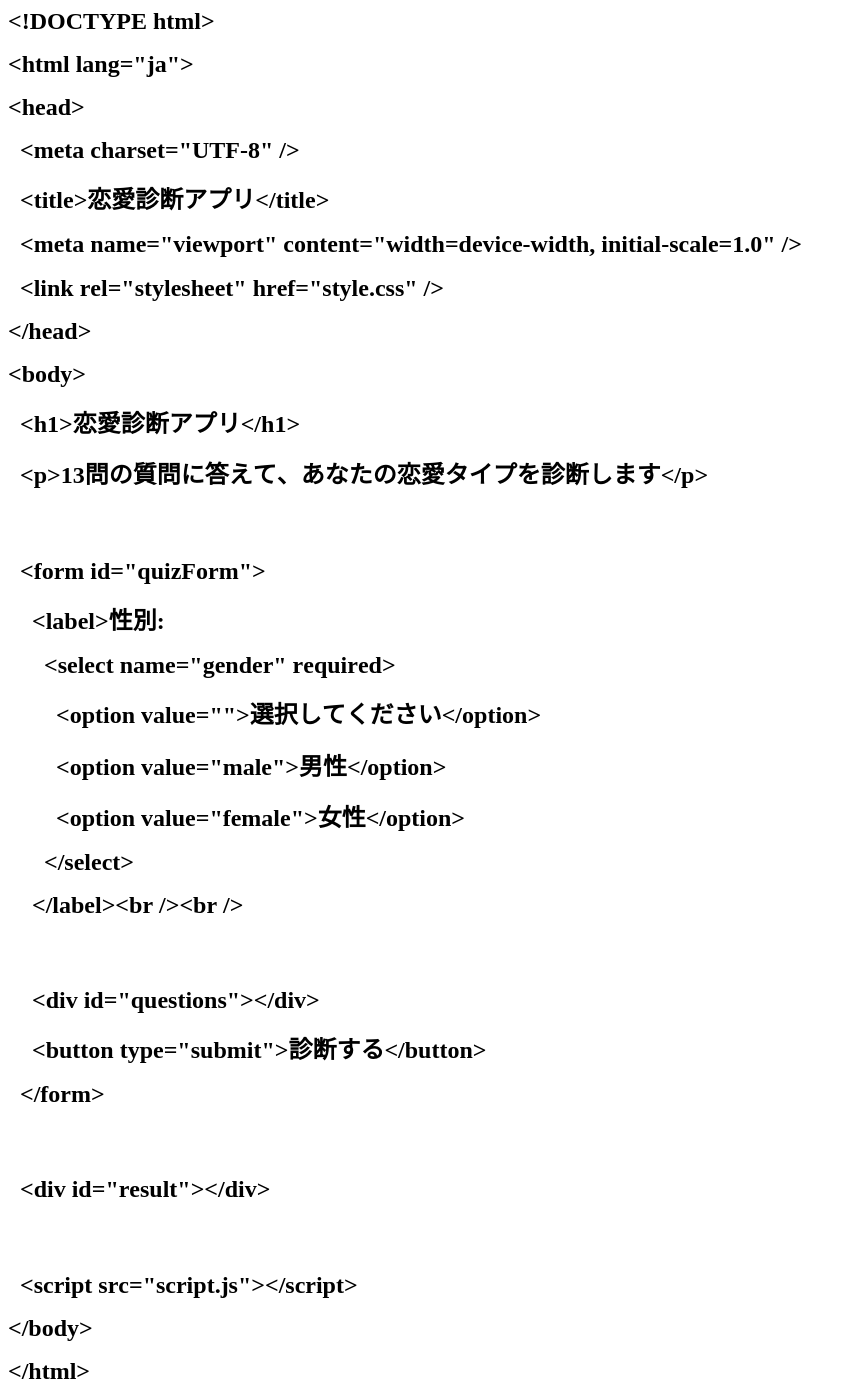
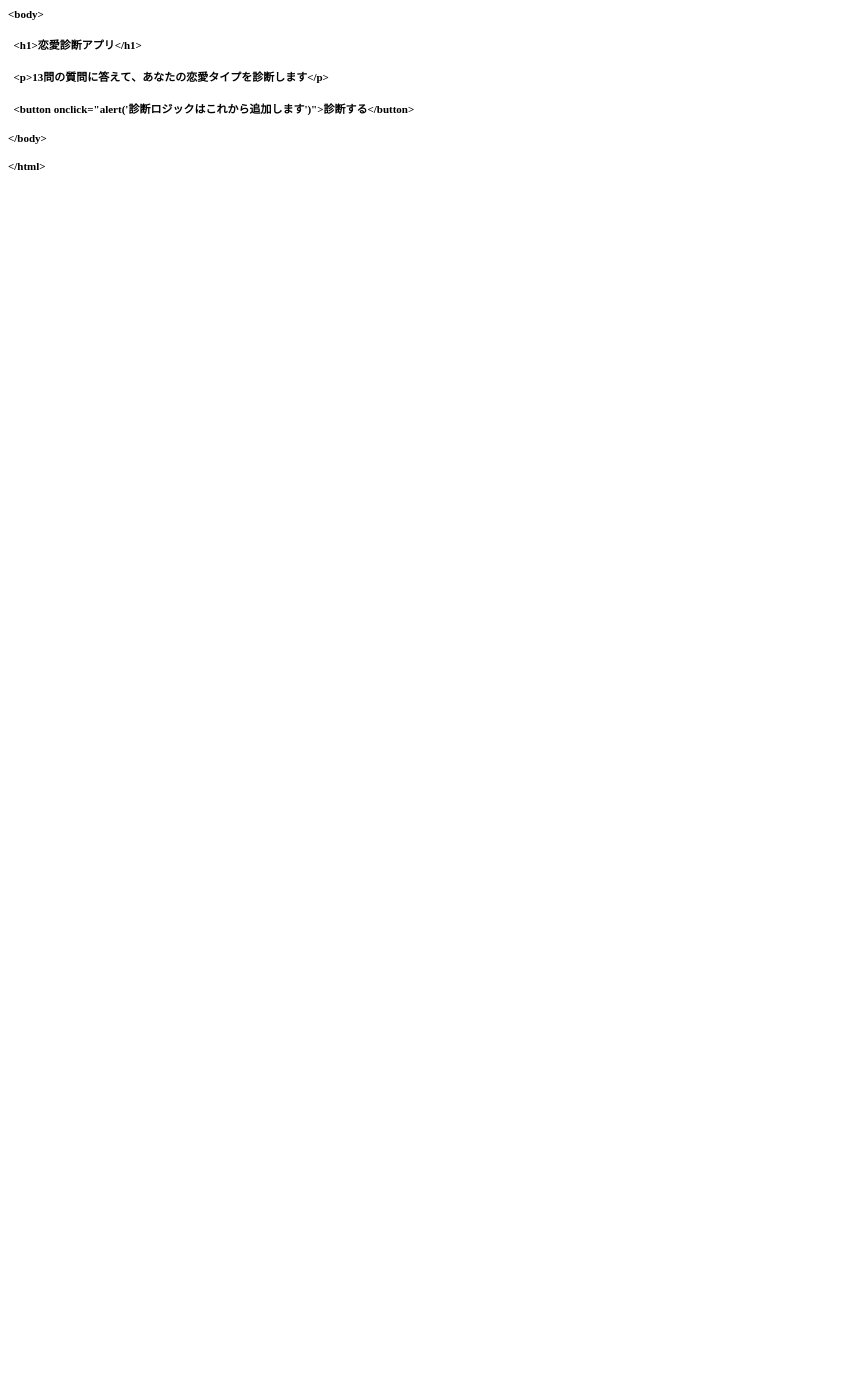
Before and after one commit to 33yuki33/love-diagnosis-simple, a plain HTML site: page index.html in a window 1280 px wide. Shown: the whole page, without its empty margins (0-856 px from the left). After the commit the page ends 800 px from the top, so only its background shows below. Drawn offline with Linux system fonts and the light colour scheme.

Commit message:
Add files via upload

```diff
--- a/index.html
+++ b/index.html
@@ -11,35 +11,12 @@
   </style>
 </head>
 <body>
-<h1 style="margin: 0.0px 0.0px 16.1px 0.0px; font: 24.0px 'Hiragino Mincho ProN'; -webkit-text-stroke: #000000"><span class="s1"><b>&lt;!DOCTYPE html&gt;</b></span></h1>
-<h1 style="margin: 0.0px 0.0px 16.1px 0.0px; font: 24.0px 'Hiragino Mincho ProN'; -webkit-text-stroke: #000000"><span class="s1"><b>&lt;html lang="ja"&gt;</b></span></h1>
-<h1 style="margin: 0.0px 0.0px 16.1px 0.0px; font: 24.0px 'Hiragino Mincho ProN'; -webkit-text-stroke: #000000"><span class="s1"><b>&lt;head&gt;</b></span></h1>
-<h1 style="margin: 0.0px 0.0px 16.1px 0.0px; font: 24.0px 'Hiragino Mincho ProN'; -webkit-text-stroke: #000000"><span class="s1"><b><span class="Apple-converted-space">  </span>&lt;meta charset="UTF-8" /&gt;</b></span></h1>
-<h1 style="margin: 0.0px 0.0px 16.1px 0.0px; font: 24.0px 'Hiragino Mincho ProN'; -webkit-text-stroke: #000000"><span class="s1"><b><span class="Apple-converted-space">  </span>&lt;title&gt;恋愛診断アプリ&lt;/title&gt;</b></span></h1>
-<h1 style="margin: 0.0px 0.0px 16.1px 0.0px; font: 24.0px 'Hiragino Mincho ProN'; -webkit-text-stroke: #000000"><span class="s1"><b><span class="Apple-converted-space">  </span>&lt;meta name="viewport" content="width=device-width, initial-scale=1.0" /&gt;</b></span></h1>
-<h1 style="margin: 0.0px 0.0px 16.1px 0.0px; font: 24.0px 'Hiragino Mincho ProN'; -webkit-text-stroke: #000000"><span class="s1"><b><span class="Apple-converted-space">  </span>&lt;link rel="stylesheet" href="style.css" /&gt;</b></span></h1>
-<h1 style="margin: 0.0px 0.0px 16.1px 0.0px; font: 24.0px 'Hiragino Mincho ProN'; -webkit-text-stroke: #000000"><span class="s1"><b>&lt;/head&gt;</b></span></h1>
-<h1 style="margin: 0.0px 0.0px 16.1px 0.0px; font: 24.0px 'Hiragino Mincho ProN'; -webkit-text-stroke: #000000"><span class="s1"><b>&lt;body&gt;</b></span></h1>
-<h1 style="margin: 0.0px 0.0px 16.1px 0.0px; font: 24.0px 'Hiragino Mincho ProN'; -webkit-text-stroke: #000000"><span class="s1"><b><span class="Apple-converted-space">  </span>&lt;h1&gt;恋愛診断アプリ&lt;/h1&gt;</b></span></h1>
-<h1 style="margin: 0.0px 0.0px 16.1px 0.0px; font: 24.0px 'Hiragino Mincho ProN'; -webkit-text-stroke: #000000"><span class="s1"><b><span class="Apple-converted-space">  </span>&lt;p&gt;13問の質問に答えて、あなたの恋愛タイプを診断します&lt;/p&gt;</b></span></h1>
-<h1 style="margin: 0.0px 0.0px 16.1px 0.0px; font: 24.0px 'Hiragino Mincho ProN'; -webkit-text-stroke: #000000; min-height: 36.0px"><span class="s1"><b></b></span><br></h1>
-<h1 style="margin: 0.0px 0.0px 16.1px 0.0px; font: 24.0px 'Hiragino Mincho ProN'; -webkit-text-stroke: #000000"><span class="s1"><b><span class="Apple-converted-space">  </span>&lt;form id="quizForm"&gt;</b></span></h1>
-<h1 style="margin: 0.0px 0.0px 16.1px 0.0px; font: 24.0px 'Hiragino Mincho ProN'; -webkit-text-stroke: #000000"><span class="s1"><b><span class="Apple-converted-space">    </span>&lt;label&gt;性別:</b></span></h1>
-<h1 style="margin: 0.0px 0.0px 16.1px 0.0px; font: 24.0px 'Hiragino Mincho ProN'; -webkit-text-stroke: #000000"><span class="s1"><b><span class="Apple-converted-space">      </span>&lt;select name="gender" required&gt;</b></span></h1>
-<h1 style="margin: 0.0px 0.0px 16.1px 0.0px; font: 24.0px 'Hiragino Mincho ProN'; -webkit-text-stroke: #000000"><span class="s1"><b><span class="Apple-converted-space">        </span>&lt;option value=""&gt;選択してください&lt;/option&gt;</b></span></h1>
-<h1 style="margin: 0.0px 0.0px 16.1px 0.0px; font: 24.0px 'Hiragino Mincho ProN'; -webkit-text-stroke: #000000"><span class="s1"><b><span class="Apple-converted-space">        </span>&lt;option value="male"&gt;男性&lt;/option&gt;</b></span></h1>
-<h1 style="margin: 0.0px 0.0px 16.1px 0.0px; font: 24.0px 'Hiragino Mincho ProN'; -webkit-text-stroke: #000000"><span class="s1"><b><span class="Apple-converted-space">        </span>&lt;option value="female"&gt;女性&lt;/option&gt;</b></span></h1>
-<h1 style="margin: 0.0px 0.0px 16.1px 0.0px; font: 24.0px 'Hiragino Mincho ProN'; -webkit-text-stroke: #000000"><span class="s1"><b><span class="Apple-converted-space">      </span>&lt;/select&gt;</b></span></h1>
-<h1 style="margin: 0.0px 0.0px 16.1px 0.0px; font: 24.0px 'Hiragino Mincho ProN'; -webkit-text-stroke: #000000"><span class="s1"><b><span class="Apple-converted-space">    </span>&lt;/label&gt;&lt;br /&gt;&lt;br /&gt;</b></span></h1>
-<h1 style="margin: 0.0px 0.0px 16.1px 0.0px; font: 24.0px 'Hiragino Mincho ProN'; -webkit-text-stroke: #000000; min-height: 36.0px"><span class="s1"><b></b></span><br></h1>
-<h1 style="margin: 0.0px 0.0px 16.1px 0.0px; font: 24.0px 'Hiragino Mincho ProN'; -webkit-text-stroke: #000000"><span class="s1"><b><span class="Apple-converted-space">    </span>&lt;div id="questions"&gt;&lt;/div&gt;</b></span></h1>
-<h1 style="margin: 0.0px 0.0px 16.1px 0.0px; font: 24.0px 'Hiragino Mincho ProN'; -webkit-text-stroke: #000000"><span class="s1"><b><span class="Apple-converted-space">    </span>&lt;button type="submit"&gt;診断する&lt;/button&gt;</b></span></h1>
-<h1 style="margin: 0.0px 0.0px 16.1px 0.0px; font: 24.0px 'Hiragino Mincho ProN'; -webkit-text-stroke: #000000"><span class="s1"><b><span class="Apple-converted-space">  </span>&lt;/form&gt;</b></span></h1>
-<h1 style="margin: 0.0px 0.0px 16.1px 0.0px; font: 24.0px 'Hiragino Mincho ProN'; -webkit-text-stroke: #000000; min-height: 36.0px"><span class="s1"><b></b></span><br></h1>
-<h1 style="margin: 0.0px 0.0px 16.1px 0.0px; font: 24.0px 'Hiragino Mincho ProN'; -webkit-text-stroke: #000000"><span class="s1"><b><span class="Apple-converted-space">  </span>&lt;div id="result"&gt;&lt;/div&gt;</b></span></h1>
-<h1 style="margin: 0.0px 0.0px 16.1px 0.0px; font: 24.0px 'Hiragino Mincho ProN'; -webkit-text-stroke: #000000; min-height: 36.0px"><span class="s1"><b></b></span><br></h1>
-<h1 style="margin: 0.0px 0.0px 16.1px 0.0px; font: 24.0px 'Hiragino Mincho ProN'; -webkit-text-stroke: #000000"><span class="s1"><b><span class="Apple-converted-space">  </span>&lt;script src="script.js"&gt;&lt;/script&gt;</b></span></h1>
-<h1 style="margin: 0.0px 0.0px 16.1px 0.0px; font: 24.0px 'Hiragino Mincho ProN'; -webkit-text-stroke: #000000"><span class="s1"><b>&lt;/body&gt;</b></span></h1>
-<h1 style="margin: 0.0px 0.0px 16.1px 0.0px; font: 24.0px 'Hiragino Mincho ProN'; -webkit-text-stroke: #000000"><span class="s1"><b>&lt;/html&gt;</b></span></h1>
+<h1 style="margin: 0.0px 0.0px 16.1px 0.0px; font: 11.0px 'Hiragino Mincho ProN'; -webkit-text-stroke: #000000"><span class="s1"><b>&lt;body&gt;</b></span></h1>
+<h1 style="margin: 0.0px 0.0px 16.1px 0.0px; font: 11.0px 'Hiragino Mincho ProN'; -webkit-text-stroke: #000000"><span class="s1"><b><span class="Apple-converted-space">  </span>&lt;h1&gt;恋愛診断アプリ&lt;/h1&gt;</b></span></h1>
+<h1 style="margin: 0.0px 0.0px 16.1px 0.0px; font: 11.0px 'Hiragino Mincho ProN'; -webkit-text-stroke: #000000"><span class="s1"><b><span class="Apple-converted-space">  </span>&lt;p&gt;13問の質問に答えて、あなたの恋愛タイプを診断します&lt;/p&gt;</b></span></h1>
+<h1 style="margin: 0.0px 0.0px 16.1px 0.0px; font: 11.0px 'Hiragino Mincho ProN'; -webkit-text-stroke: #000000"><span class="s1"><b><span class="Apple-converted-space">  </span>&lt;button onclick="alert('診断ロジックはこれから追加します')"&gt;診断する&lt;/button&gt;</b></span></h1>
+<h1 style="margin: 0.0px 0.0px 16.1px 0.0px; font: 11.0px 'Hiragino Mincho ProN'; -webkit-text-stroke: #000000"><span class="s1"><b>&lt;/body&gt;</b></span></h1>
+<h1 style="margin: 0.0px 0.0px 16.1px 0.0px; font: 11.0px 'Hiragino Mincho ProN'; -webkit-text-stroke: #000000"><span class="s1"><b>&lt;/html&gt;</b></span></h1>
+<h1 style="margin: 0.0px 0.0px 16.1px 0.0px; font: 10.0px 'Hiragino Mincho ProN'; -webkit-text-stroke: #000000; min-height: 15.0px"><span class="s1"></span><br></h1>
 </body>
 </html>
```
